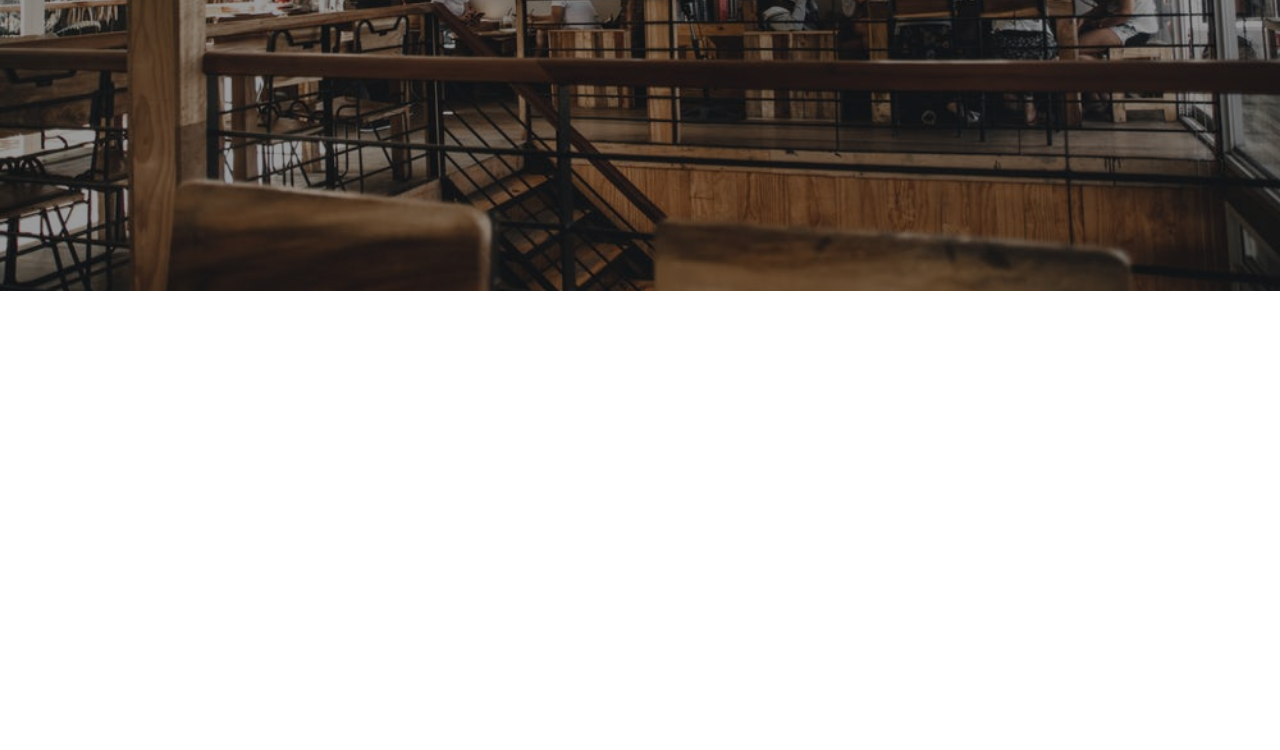
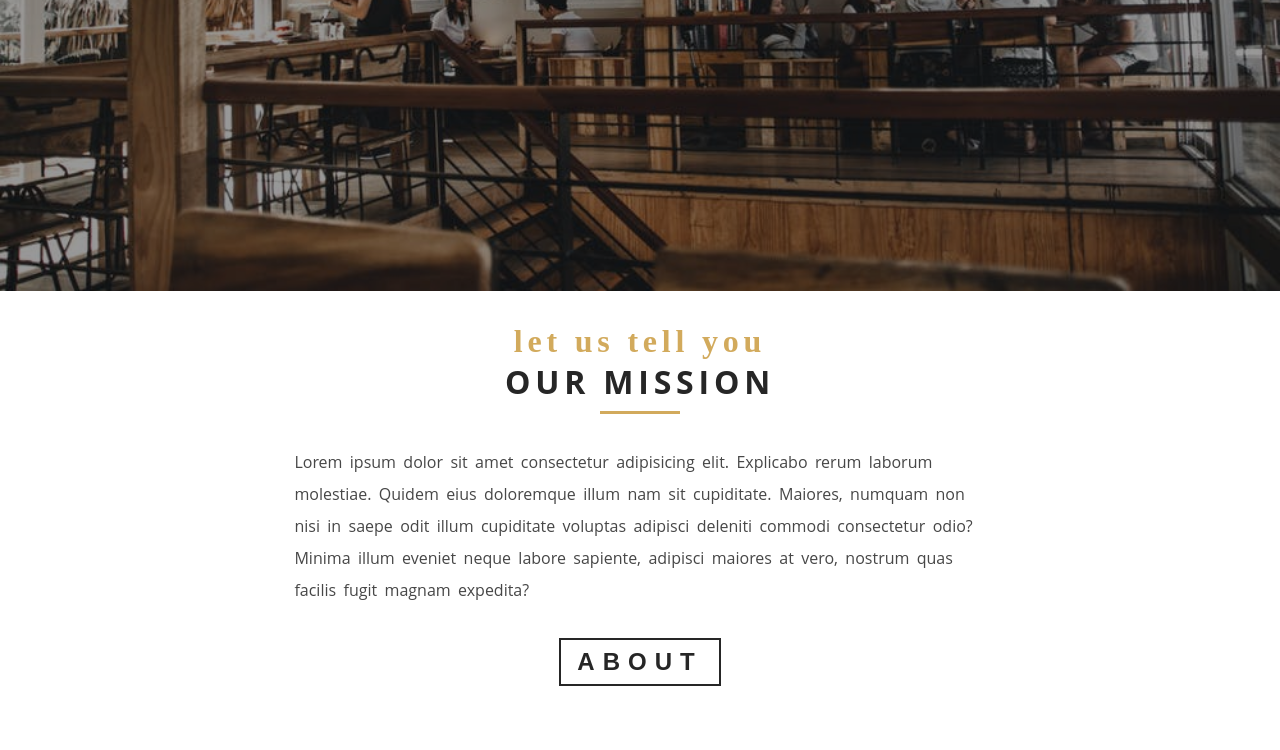
Before and after one commit to ajscholz/gatsby-tutorial-restaurant, a Gatsby site: page / in a window 1280 px wide. Shown: the part 509-1259 px from the top of the page. Before the commit the page ends 800 px from the top, so only its background shows below. Built offline with nearby package versions, Linux system fonts and the light colour scheme; Gatsby itself is replaced by a stand-in of ours.

Commit message:
quickinfo section complete

```diff
--- /dev/null
+++ b/src/components/HomePageComponents/QuickInfo.js
@@ -0,0 +1,44 @@
+import React, { Component } from "react"
+import { Section, Title, SectionButton } from "../../utils"
+import styled from "styled-components"
+import { Link } from "gatsby"
+import { styles } from "../../utils"
+
+export default class QuickInfo extends Component {
+  render() {
+    return (
+      <Section>
+        <Title message="let us tell you" title="our mission" />
+        <QuickInfoWrapper>
+          <p className="text">
+            Lorem ipsum dolor sit amet consectetur adipisicing elit. Explicabo
+            rerum laborum molestiae. Quidem eius doloremque illum nam sit
+            cupiditate. Maiores, numquam non nisi in saepe odit illum cupiditate
+            voluptas adipisci deleniti commodi consectetur odio? Minima illum
+            eveniet neque labore sapiente, adipisci maiores at vero, nostrum
+            quas facilis fugit magnam expedita?
+          </p>
+          <Link to="/about/" style={{ textDecoration: "none" }}>
+            <SectionButton style={{ margin: "2rem auto" }}>About</SectionButton>
+          </Link>
+        </QuickInfoWrapper>
+      </Section>
+    )
+  }
+}
+
+const QuickInfoWrapper = styled.div`
+  width: 90%;
+  margin: 2rem auto;
+  .text {
+    line-height: 2rem;
+    color: ${styles.colors.mainGrey};
+    word-spacing: 0.2rem;
+  }
+  @media (min-width: 768px) {
+    width: 70%;
+  }
+  @media (min-width: 992px) {
+    width: 60%;
+  }
+`
--- a/src/pages/index.js
+++ b/src/pages/index.js
@@ -3,6 +3,7 @@ import Layout from "../components/layout"
 import SEO from "../components/seo"
 import { HomeHeader, Banner, BannerButton } from "../utils"
 import img from "../images/bcg/homeBcg.jpeg"
+import QuickInfo from "../components/HomePageComponents/QuickInfo"
 
 const IndexPage = () => (
   <Layout>
@@ -12,6 +13,7 @@ const IndexPage = () => (
         <BannerButton style={{ margin: "2rem auto" }}>Menu</BannerButton>
       </Banner>
     </HomeHeader>
+    <QuickInfo />
   </Layout>
 )
 
--- a/src/utils/Button.js
+++ b/src/utils/Button.js
@@ -1,7 +1,7 @@
 import styled from "styled-components"
 import { styles } from "../utils"
 
-const BannerButton = styled.button`
+export const BannerButton = styled.button`
   display: block;
   color: ${styles.colors.mainWhite};
   background: transparent;
@@ -23,4 +23,11 @@ const BannerButton = styled.button`
   }
 `
 
-export { BannerButton }
+export const SectionButton = styled(BannerButton)`
+  color: ${styles.colors.mainBlack};
+  ${styles.border({ color: `${styles.colors.mainBlack}` })};
+  &:hover {
+    background: ${styles.colors.mainBlack};
+    color: ${styles.colors.mainYellow};
+  }
+`
--- /dev/null
+++ b/src/utils/Section.js
@@ -0,0 +1,7 @@
+import styled from "styled-components"
+
+export const Section = styled.section`
+  padding: 2rem 0;
+  width: 90vw;
+  margin: 0 auto;
+`
--- /dev/null
+++ b/src/utils/Title.js
@@ -0,0 +1,42 @@
+import React from "react"
+import styled from "styled-components"
+import { styles } from "../utils"
+
+export const Title = ({ title, message }) => {
+  return (
+    <TitleWrapper>
+      <h3 className="message">{message}</h3>
+      <h1 className="title">{title}</h1>
+      <div className="underline" />
+    </TitleWrapper>
+  )
+}
+
+Title.defaultProps = {
+  message: "our message",
+  title: "our title",
+}
+
+const TitleWrapper = styled.div`
+  text-align: center;
+
+  .message {
+    ${styles.textSlanted};
+    ${styles.letterSpacing({ spacing: "0.3rem" })};
+    font-size: 2rem;
+    color: ${styles.colors.mainYellow};
+  }
+
+  .title {
+    ${styles.letterSpacing({ spacing: "0.3rem" })};
+    font-size: 2rem;
+    text-transform: uppercase;
+  }
+
+  .underline {
+    width: 5rem;
+    height: 0.2rem;
+    background: ${styles.colors.mainYellow};
+    margin: 0.5rem auto;
+  }
+`
--- a/src/utils/index.js
+++ b/src/utils/index.js
@@ -1,5 +1,17 @@
 import * as styles from "./styles"
 import { HomeHeader, PageHeader } from "./Header"
 import Banner from "./Banner"
-import { BannerButton } from "./Button"
-export { styles, HomeHeader, PageHeader, Banner, BannerButton }
+import { BannerButton, SectionButton } from "./Button"
+import { Section } from "./Section"
+import { Title } from "./Title"
+
+export {
+  styles,
+  HomeHeader,
+  PageHeader,
+  Banner,
+  BannerButton,
+  SectionButton,
+  Section,
+  Title,
+}
```
